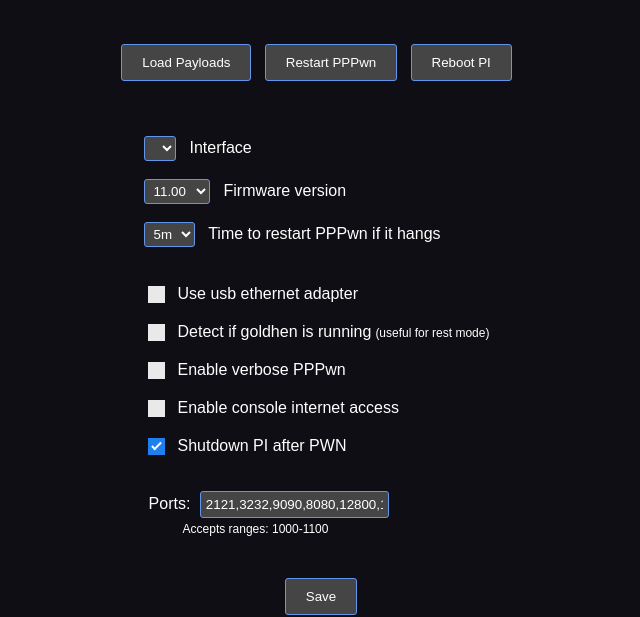
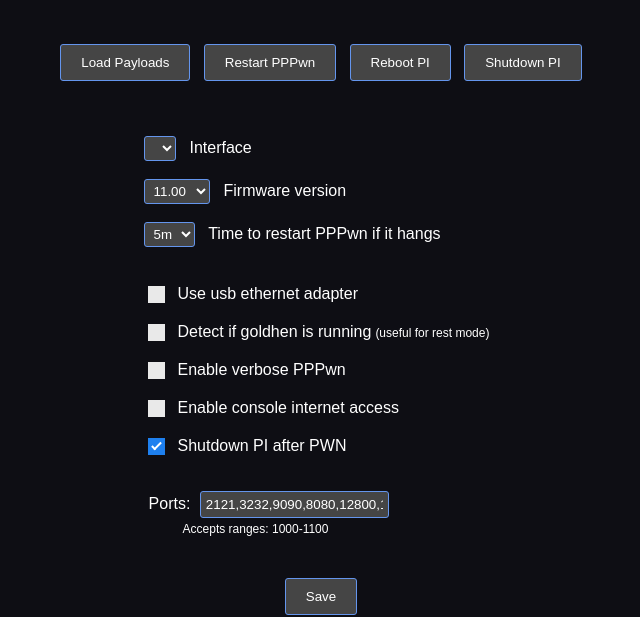
Before and after one commit to stooged/PI-Pwn, a PHP site: page / in a window 1280 px wide. Shown: the top 617 px of the page, without its empty margins (319-959 px from the left). Run offline with PHP 8.4, Linux system fonts and the light colour scheme; lists and menus that the app fills with data are empty.

Commit message:
Update index.php

```diff
--- a/PPPwn/index.php
+++ b/PPPwn/index.php
@@ -421,7 +421,7 @@
 }
 
 
-print("<button name=\"restart\">Restart PPPwn</button> &nbsp; <button name=\"reboot\">Reboot PI</button> &nbsp;
+print("<button name=\"restart\">Restart PPPwn</button> &nbsp; <button name=\"reboot\">Reboot PI</button> &nbsp; <button name=\"shutdown\">Shutdown PI</button>
 </form>
 </center>
 <br>");
```
